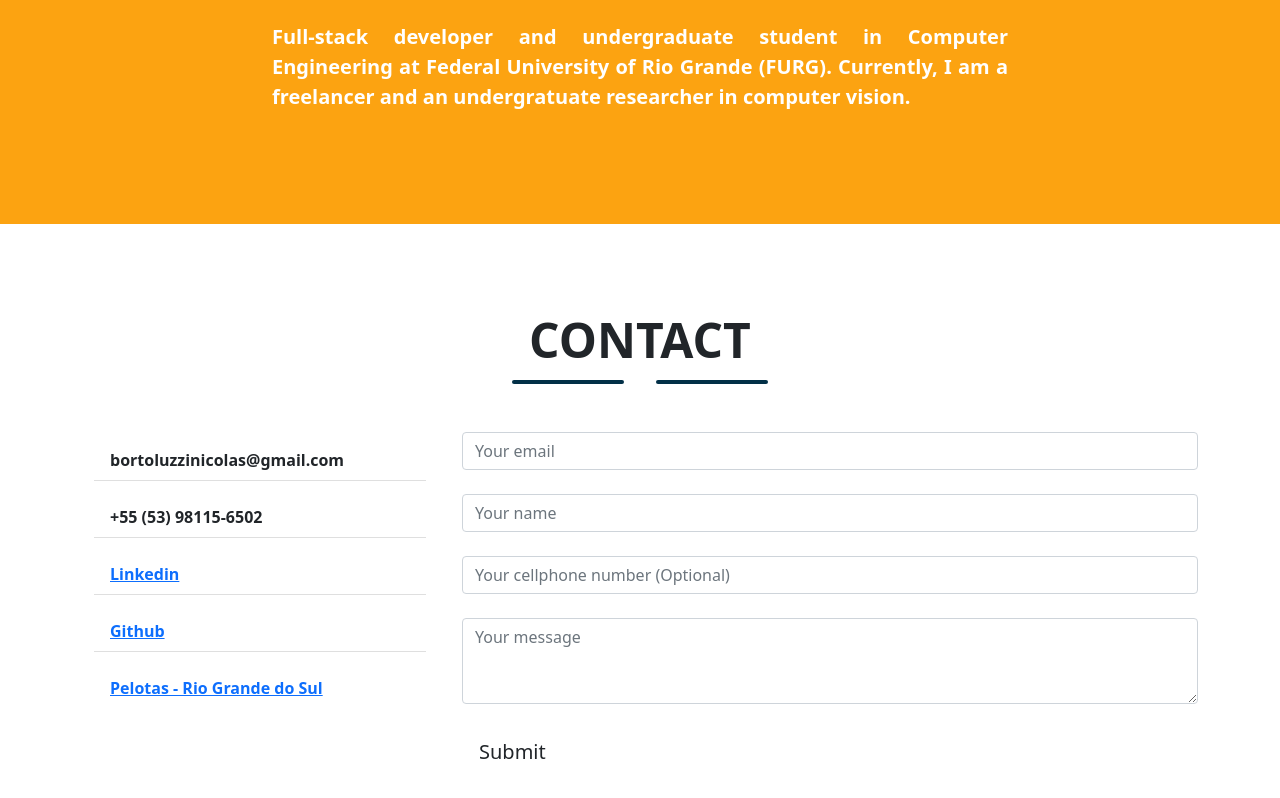
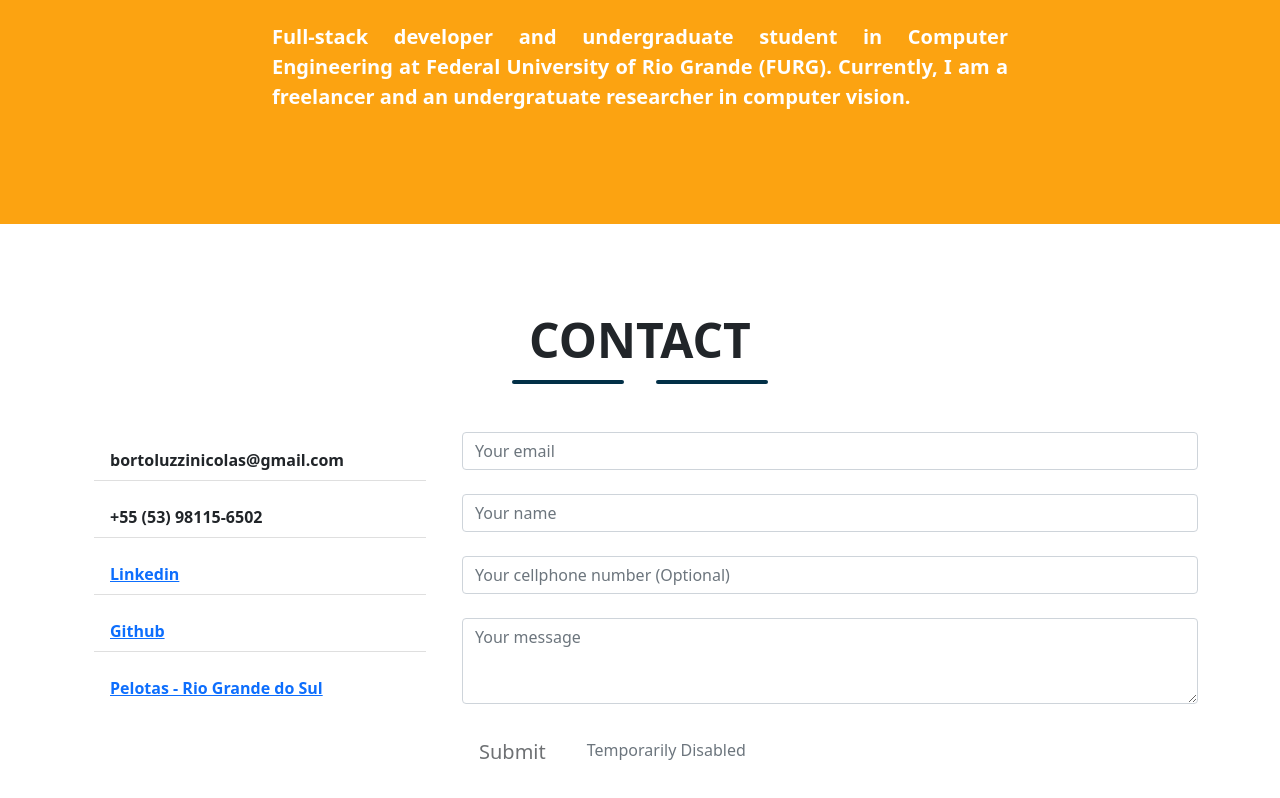
Before and after one commit to Nicolasbort/nextjs-portfolio, a Next.js app: page /en in a window 1280 px wide. Shown: the part 2028-2826 px from the top of the page. Built offline with nearby package versions, Linux system fonts and the light colour scheme.

Commit message:
disable contact form

```diff
--- a/components/Contact.jsx
+++ b/components/Contact.jsx
@@ -38,7 +38,7 @@ export default function Contact(props) {
 
                     <div className="col-md-8">
 
-                        <form className={styles.contact_form} method="POST" action="/api/email">
+                        <form className={styles.contact_form}>
                             <div className="mb-4">
                                 <input type="email" className="form-control" name="email" placeholder={props.isPortuguese?"Seu email":"Your email"} required/>
                             </div>
@@ -53,7 +53,8 @@ export default function Contact(props) {
                             </div>
 
                             <div className="form-group">
-                                <button className="btn btn-darkblue btn-lg" type="submit">{props.isPortuguese?"Enviar":"Submit"}</button>
+                                <button className="btn btn-darkblue btn-lg" type="submit" disabled>{props.isPortuguese?"Enviar":"Submit"}</button>
+                                <span className="text-muted ms-4">Temporarily Disabled</span>
                             </div>
                         </form>
 
```
